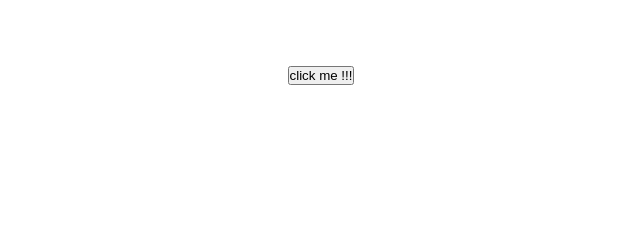
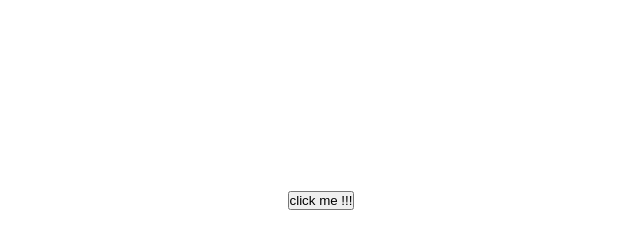
Before and after one commit to Eby-Samuel693/fenetre-modale, a plain HTML site: page index.html in a window 1280 px wide. Shown: the whole page, without its empty margins (319-959 px from the left). Drawn offline with Linux system fonts and the light colour scheme.

Commit message:
pas sur!!!

```diff
--- a/style.css
+++ b/style.css
@@ -5,12 +5,12 @@
 }
 
 html {
-    font-size: 10px;
+    font-size: 18px;
 }
 
 body {
     width: 100%;
-    height: 150px;
+    height: 400px;
     display: flex;
     justify-content: center;
     align-items: center;
```
